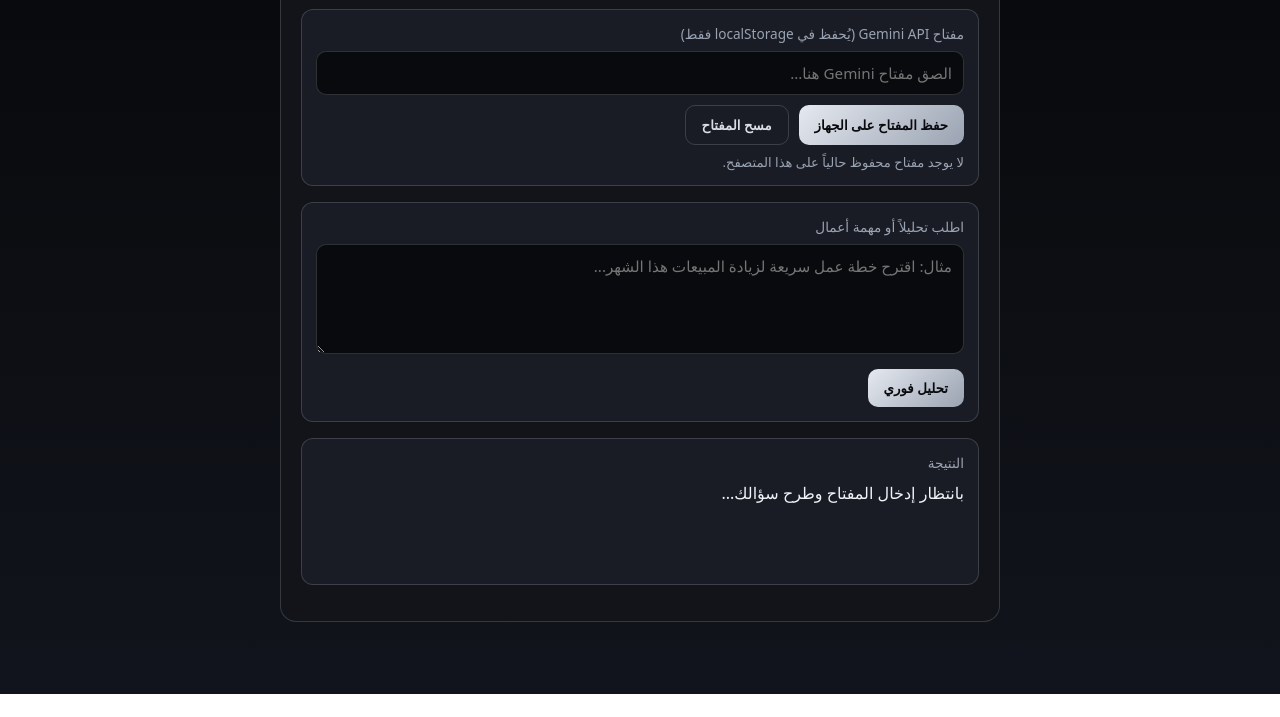
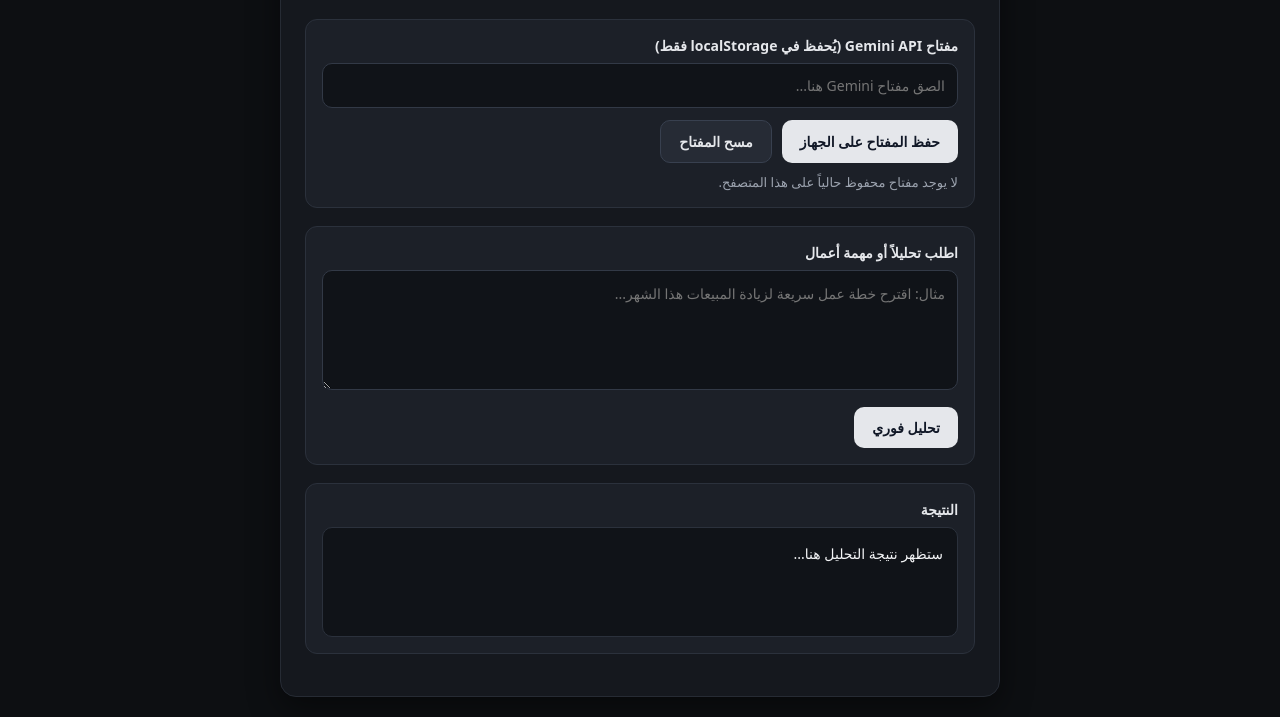
Before and after one commit to rimboiv8-png/smart-company-ai, a plain HTML site: page index.html in a window 1280 px wide. Shown: the part 106-823 px from the top of the page. Before the commit the page ends 800 px from the top, so only its background shows below. Drawn offline with Linux system fonts and the light colour scheme.

Commit message:
Refactor index.html for improved layout and functionality
Refactor HTML structure and update styles for better layout and appearance. Change API key storage key and improve event handling for buttons.

```diff
--- a/index.html
+++ b/index.html
@@ -5,197 +5,267 @@
   <meta name="viewport" content="width=device-width, initial-scale=1.0" />
   <title>SMART COMPANY AI</title>
   <style>
-    :root {
-      --bg-main: #090a0d;
-      --bg-card: #12141a;
-      --bg-elevated: #191c24;
-      --silver: #d8dde6;
-      --silver-muted: #9aa3b2;
-      --border: rgba(216, 221, 230, 0.18);
+    * {
+      box-sizing: border-box;
+      font-family: system-ui, -apple-system, "Segoe UI", Roboto, sans-serif;
     }
-    * { box-sizing: border-box; margin: 0; padding: 0; font-family: system-ui, -apple-system, sans-serif; }
+
     body {
-      background: linear-gradient(180deg, #07080a 0%, #11141c 100%);
-      color: var(--silver);
+      margin: 0;
       min-height: 100vh;
+      background: #0d0f12;
+      color: #f3f4f6;
+      display: flex;
+      justify-content: center;
       padding: 20px;
     }
+
     .container {
+      width: 100%;
       max-width: 720px;
-      margin: 0 auto;
-      background: var(--bg-card);
-      border: 1px solid var(--border);
+      background: #15181e;
+      border: 1px solid #262b34;
       border-radius: 16px;
-      padding: 20px;
+      padding: 24px;
+      box-shadow: 0 12px 32px rgba(0, 0, 0, 0.45);
     }
+
     h1 {
-      font-size: 1.4rem;
-      letter-spacing: 0.5px;
-      margin-bottom: 6px;
+      margin: 0 0 6px;
+      font-size: 24px;
+      letter-spacing: 0.4px;
       color: #ffffff;
     }
-    .sub {
-      color: var(--silver-muted);
-      font-size: 0.9rem;
+
+    .subtitle {
+      margin: 0 0 22px;
+      color: #9ca3af;
+      font-size: 14px;
+    }
+
+    .card {
+      background: #1c2028;
+      border: 1px solid #2b313c;
+      border-radius: 12px;
+      padding: 16px;
       margin-bottom: 18px;
     }
-    .box {
-      background: var(--bg-elevated);
-      border: 1px solid var(--border);
-      border-radius: 12px;
-      padding: 14px;
-      margin-bottom: 16px;
-    }
+
     label {
       display: block;
-      font-size: 0.85rem;
-      color: var(--silver-muted);
       margin-bottom: 8px;
+      font-size: 14px;
+      font-weight: 600;
+      color: #e5e7eb;
     }
-    input, textarea {
+
+    input[type="password"],
+    textarea {
       width: 100%;
-      background: var(--bg-main);
-      color: #ffffff;
-      border: 1px solid var(--border);
+      background: #101318;
+      color: #f9fafb;
+      border: 1px solid #323946;
       border-radius: 10px;
-      padding: 11px;
-      font-size: 0.95rem;
+      padding: 12px;
+      font-size: 14px;
+      outline: none;
     }
-    textarea { min-height: 110px; resize: vertical; }
-    .row { display: flex; gap: 10px; margin-top: 10px; flex-wrap: wrap; }
+
+    input[type="password"]:focus,
+    textarea:focus {
+      border-color: #9ca3af;
+    }
+
+    textarea {
+      min-height: 120px;
+      resize: vertical;
+      line-height: 1.6;
+    }
+
+    .btn-row {
+      display: flex;
+      flex-wrap: wrap;
+      gap: 10px;
+      margin-top: 12px;
+    }
+
     button {
-      background: linear-gradient(135deg, #e5e9f0, #9aa3b2);
-      color: #090a0d;
       border: none;
       border-radius: 10px;
-      padding: 10px 16px;
-      font-weight: 700;
+      padding: 11px 18px;
+      font-size: 14px;
+      font-weight: 600;
       cursor: pointer;
+      transition: opacity 0.2s ease, transform 0.1s ease;
     }
-    button.secondary {
-      background: transparent;
-      color: var(--silver);
-      border: 1px solid var(--border);
+
+    button:active {
+      transform: scale(0.99);
     }
+
+    button:disabled {
+      opacity: 0.55;
+      cursor: not-allowed;
+    }
+
+    .btn-primary {
+      background: #e5e7eb;
+      color: #111827;
+    }
+
+    .btn-secondary {
+      background: #262b35;
+      color: #e5e7eb;
+      border: 1px solid #38404f;
+    }
+
     .status {
-      font-size: 0.82rem;
-      color: var(--silver-muted);
-      margin-top: 8px;
+      margin-top: 10px;
+      font-size: 13px;
+      color: #9ca3af;
     }
-    .output {
+
+    .result-box {
+      background: #101318;
+      border: 1px solid #2b313c;
+      border-radius: 10px;
+      padding: 14px;
+      min-height: 110px;
       white-space: pre-wrap;
-      line-height: 1.65;
-      color: #f0f3f8;
-      min-height: 90px;
+      line-height: 1.7;
+      font-size: 14px;
+      color: #f3f4f6;
     }
   </style>
 </head>
 <body>
   <div class="container">
     <h1>SMART COMPANY AI</h1>
-    <p class="sub">منصة إدارة وتحليل ذكية — المفتاح محفوظ محلياً على جهازك فقط</p>
+    <p class="subtitle">منصة إدارة وتحليل ذكية — المفتاح محفوظ محلياً على جهازك فقط</p>
 
-    <div class="box">
+    <div class="card">
       <label for="apiKeyInput">مفتاح Gemini API (يُحفظ في localStorage فقط)</label>
-      <input id="apiKeyInput" type="password" placeholder="الصق مفتاح Gemini هنا..." autocomplete="off" />
-      <div class="row">
-        <button id="saveKeyBtn" type="button">حفظ المفتاح على الجهاز</button>
-        <button id="clearKeyBtn" class="secondary" type="button">مسح المفتاح</button>
+      <input
+        type="password"
+        id="apiKeyInput"
+        placeholder="الصق مفتاح Gemini هنا..."
+        autocomplete="off"
+      />
+      <div class="btn-row">
+        <button type="button" class="btn-primary" id="saveKeyBtn">حفظ المفتاح على الجهاز</button>
+        <button type="button" class="btn-secondary" id="clearKeyBtn">مسح المفتاح</button>
       </div>
-      <div id="keyStatus" class="status"></div>
+      <div class="status" id="keyStatus">جاري التحقق من حالة المفتاح...</div>
     </div>
 
-    <div class="box">
+    <div class="card">
       <label for="promptInput">اطلب تحليلاً أو مهمة أعمال</label>
-      <textarea id="promptInput" placeholder="مثال: اقترح خطة عمل سريعة لزيادة المبيعات هذا الشهر..."></textarea>
-      <div class="row">
-        <button id="runBtn" type="button">تحليل فوري</button>
+      <textarea
+        id="promptInput"
+        placeholder="مثال: اقترح خطة عمل سريعة لزيادة المبيعات هذا الشهر..."
+      ></textarea>
+      <div class="btn-row">
+        <button type="button" class="btn-primary" id="analyzeBtn">تحليل فوري</button>
       </div>
     </div>
 
-    <div class="box">
+    <div class="card">
       <label>النتيجة</label>
-      <div id="outputBox" class="output">بانتظار إدخال المفتاح وطرح سؤالك...</div>
+      <div class="result-box" id="resultBox">ستظهر نتيجة التحليل هنا...</div>
     </div>
   </div>
 
   <script>
-    const STORAGE_KEY = "smart_company_gemini_api_key";
+    const STORAGE_KEY = "SMART_COMPANY_GEMINI_API_KEY";
+    const MODEL_NAME = "gemini-3.8-flash";
+
     const apiKeyInput = document.getElementById("apiKeyInput");
     const saveKeyBtn = document.getElementById("saveKeyBtn");
     const clearKeyBtn = document.getElementById("clearKeyBtn");
     const keyStatus = document.getElementById("keyStatus");
     const promptInput = document.getElementById("promptInput");
-    const runBtn = document.getElementById("runBtn");
-    const outputBox = document.getElementById("outputBox");
+    const analyzeBtn = document.getElementById("analyzeBtn");
+    const resultBox = document.getElementById("resultBox");
 
     function refreshKeyStatus() {
-      const saved = localStorage.getItem(STORAGE_KEY);
-      if (saved) {
-        apiKeyInput.value = saved;
+      const savedKey = localStorage.getItem(STORAGE_KEY);
+      if (savedKey && savedKey.trim()) {
+        apiKeyInput.value = savedKey;
         keyStatus.textContent = "المفتاح محفوظ محلياً على هذا المتصفح فقط.";
       } else {
+        apiKeyInput.value = "";
         keyStatus.textContent = "لا يوجد مفتاح محفوظ حالياً على هذا المتصفح.";
       }
     }
 
     saveKeyBtn.addEventListener("click", () => {
-      const val = apiKeyInput.value.trim();
-      if (!val) {
-        keyStatus.textContent = "يرجى لصق مفتاح صالح أولاً.";
+      const key = apiKeyInput.value.trim();
+      if (!key) {
+        keyStatus.textContent = "يرجى لصق مفتاح Gemini API أولاً.";
         return;
       }
-      localStorage.setItem(STORAGE_KEY, val);
+      localStorage.setItem(STORAGE_KEY, key);
       refreshKeyStatus();
     });
 
     clearKeyBtn.addEventListener("click", () => {
       localStorage.removeItem(STORAGE_KEY);
-      apiKeyInput.value = "";
       refreshKeyStatus();
+      resultBox.textContent = "تم مسح المفتاح من هذا المتصفح.";
     });
 
-    runBtn.addEventListener("click", async () => {
+    analyzeBtn.addEventListener("click", async () => {
       const apiKey = (localStorage.getItem(STORAGE_KEY) || apiKeyInput.value).trim();
       const prompt = promptInput.value.trim();
 
       if (!apiKey) {
-        outputBox.textContent = "احفظ مفتاح Gemini API أولاً.";
-        return;
-      }
-      if (!prompt) {
-        outputBox.textContent = "اكتب سؤالك أو المهمة المطلوبة أولاً.";
+        resultBox.textContent = "يرجى إدخال وحفظ مفتاح Gemini API أولاً.";
         return;
       }
 
-      runBtn.disabled = true;
-      outputBox.textContent = "جاري التحليل...";
+      if (!prompt) {
+        resultBox.textContent = "يرجى كتابة طلب أو مهمة أعمال قبل الضغط على تحليل فوري.";
+        return;
+      }
+
+      analyzeBtn.disabled = true;
+      resultBox.textContent = "جاري التحليل...";
 
       try {
-        const res = await fetch(
-          `https://generativelanguage.googleapis.com/v1beta/models/gemini-2.5-flash:generateContent?key=${encodeURIComponent(apiKey)}`,
-          {
-            method: "POST",
-            headers: { "Content-Type": "application/json" },
-            body: JSON.stringify({
-              contents: [{ parts: [{ text: prompt }] }]
-            })
-          }
-        );
+        const endpoint = `https://generativelanguage.googleapis.com/v1beta/models/${MODEL_NAME}:generateContent?key=${encodeURIComponent(apiKey)}`;
 
-        const data = await res.json();
-        if (!res.ok) {
-          outputBox.textContent = "خطأ من الخدمة: " + (data?.error?.message || res.status);
-        } else {
-          const text =
-            data?.candidates?.[0]?.content?.parts?.map(p => p.text).filter(Boolean).join("\n") ||
-            "لم يرد نموذج الذكاء الاصطناعي بنص.";
-          outputBox.textContent = text;
+        const response = await fetch(endpoint, {
+          method: "POST",
+          headers: {
+            "Content-Type": "application/json"
+          },
+          body: JSON.stringify({
+            contents: [
+              {
+                parts: [{ text: prompt }]
+              }
+            ]
+          })
+        });
+
+        const data = await response.json();
+
+        if (!response.ok) {
+          const apiMessage = data?.error?.message || `HTTP ${response.status}`;
+          throw new Error(apiMessage);
         }
-      } catch (err) {
-        outputBox.textContent = "تعذر الاتصال: " + err.message;
+
+        const parts = data?.candidates?.[0]?.content?.parts || [];
+        const replyText = parts
+          .map((part) => part.text || "")
+          .join("")
+          .trim();
+
+        resultBox.textContent = replyText || "تم استلام الاستجابة ولكن لم يظهر نص.";
+      } catch (error) {
+        resultBox.textContent = `خطأ من الخدمة: ${error.message}`;
       } finally {
-        runBtn.disabled = false;
+        analyzeBtn.disabled = false;
       }
     });
 
```
